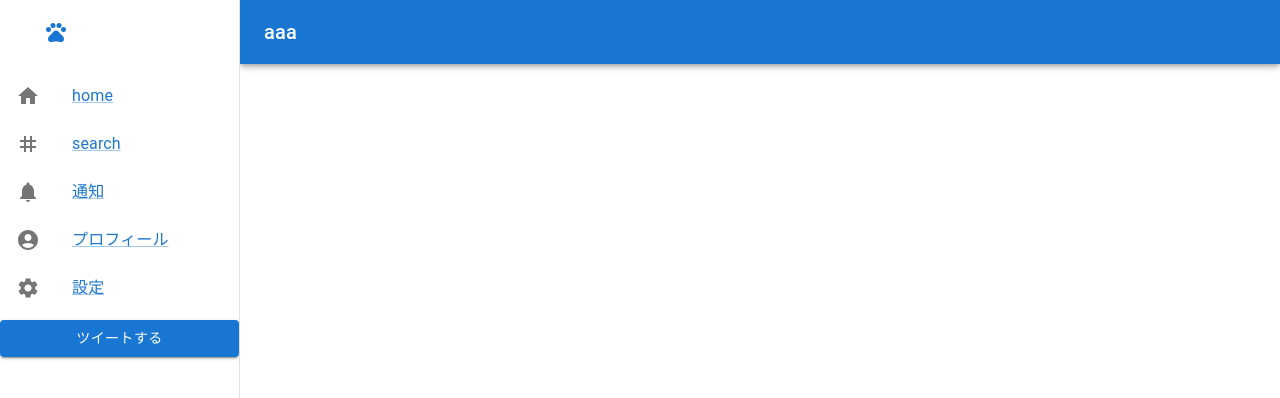
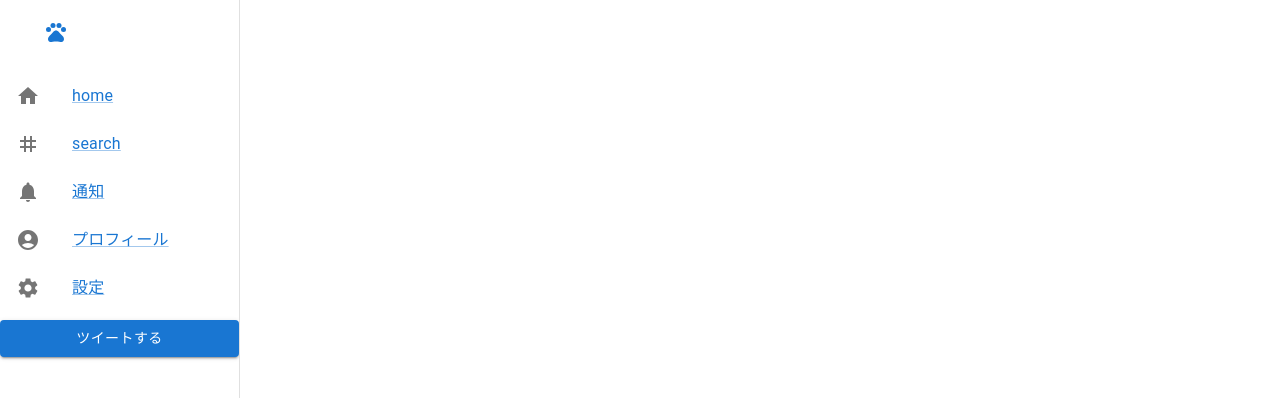
Before and after one commit to sayanok/zetter, a React (Create React App) app in the folder front/: page /profile in a window 1280 px wide. Shown: the top 398 px of the page. Built offline with nearby package versions, Linux system fonts and the light colour scheme.

Commit message:
fix 不要なヘッダーを削除

```diff
--- a/front/src/components/App.js
+++ b/front/src/components/App.js
@@ -34,13 +34,6 @@
     return (
         <Box sx={{ display: 'flex' }}>
             <CssBaseline />
-            <AppBar position="fixed" sx={{ width: `calc(100% - ${drawerWidth}px)`, ml: `${drawerWidth}px` }}>
-                <Toolbar>
-                    <Typography variant="h6" noWrap component="div">
-                        aaa
-                    </Typography>
-                </Toolbar>
-            </AppBar>
             <Drawer
                 sx={{
                     width: drawerWidth,
@@ -106,7 +99,6 @@
                 <Button variant="contained">ツイートする</Button>
             </Drawer>
             <Box component="main" sx={{ flexGrow: 1, bgcolor: 'background.default', p: 3 }}>
-                <Toolbar />
                 {/* <Typography paragraph><Home />aaa</Typography> */}
                 <BrowserRouter>
                     <Routes>
```
